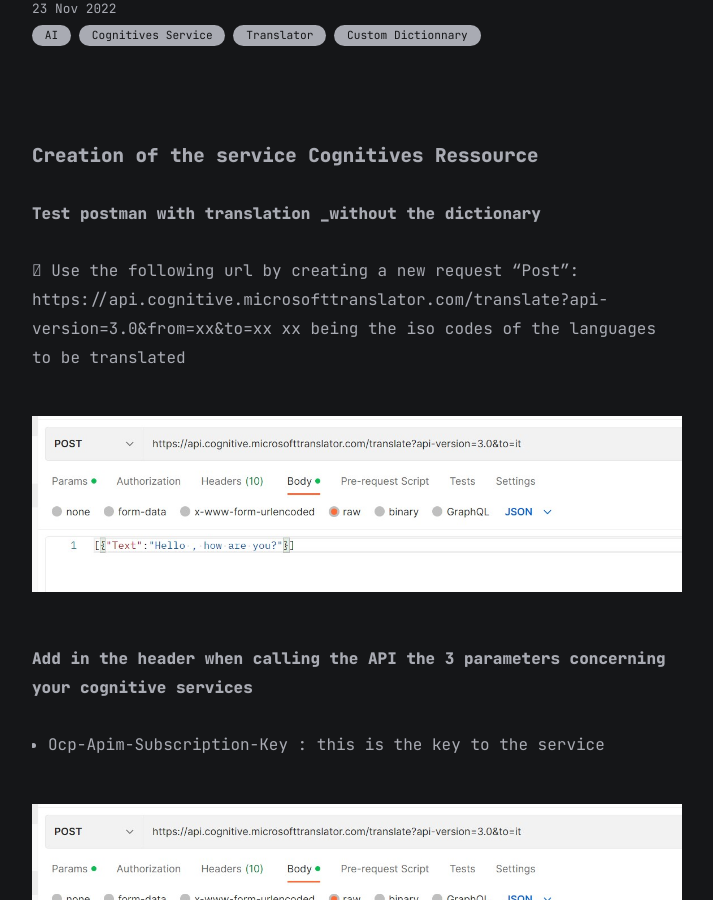
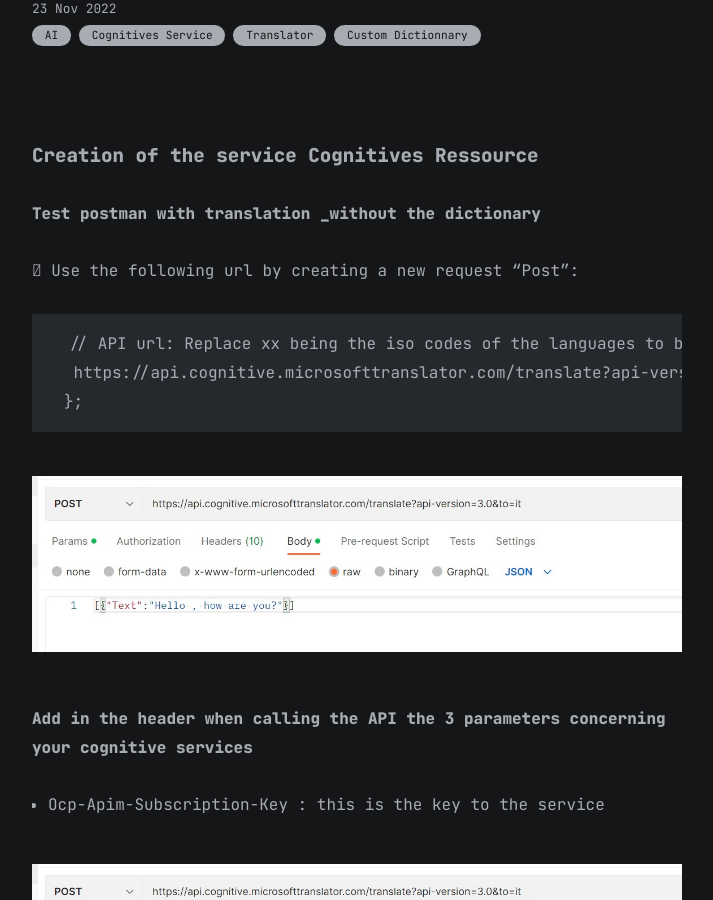
Before and after one commit to marc-hadjeje/marc-hadjeje.github.io, a Jekyll site: the page built from all_collections/_posts/2022-11-24-Azure Cognitive Services copy.md, in a window 1280 px wide and 900 px high, scrolled down 300 px. Shown: the whole window, without its empty margins (283-996 px from the left). Built offline with Jekyll 4.4.1, drawn with Linux system fonts in a browser that asks for light colours.

Commit message:
Update 2022-11-24-Azure Cognitive Services copy.md

````diff
--- a/all_collections/_posts/2022-11-24-Azure Cognitive Services copy.md
+++ b/all_collections/_posts/2022-11-24-Azure Cognitive Services copy.md
@@ -9,8 +9,13 @@ categories: [AI,Cognitives Service, Translator,Custom Dictionnary]
 
 ###### Test postman with translation _without the dictionary
 
-	Use the following url by creating a new request "Post":  https://api.cognitive.microsofttranslator.com/translate?api-version=3.0&from=xx&to=xx
-xx being the iso codes of the languages to be translated
+	Use the following url by creating a new request "Post":
+
+```api
+// API url: Replace xx being the iso codes of the languages to be translated
+ https://api.cognitive.microsofttranslator.com/translate?api-version=3.0&from=xx&to=xx
+};
+```
 
 ![Text translator](https://raw.githubusercontent.com/marc-hadjeje/marc-hadjeje.github.io/main/assets/images/text_translator.jpg)
 
@@ -54,19 +59,18 @@ example: filename_en.TXT
 
 	Train model with your dictionary document set , you will find kpis with the number for sentences ,   It can take a couple of time to train a new model.
 
-
+ ![Text translator](https://raw.githubusercontent.com/marc-hadjeje/marc-hadjeje.github.io/main/assets/images/text_translator.jpg)
 
 => Publish the model in the right region
 
-
-
-
-
+ ![Text translator](https://raw.githubusercontent.com/marc-hadjeje/marc-hadjeje.github.io/main/assets/images/text_translator.jpg)
 
 	Once you have published the model, you can call the api by adding the categoryid you find in the published model
 
 https://api.cognitive.microsofttranslator.com/translate?api-version=3.0&from=en&to=de&category=<category-Id>
 
+![Text translator](https://raw.githubusercontent.com/marc-hadjeje/marc-hadjeje.github.io/main/assets/images/text_translator.jpg)
+
 I replaced really by “tatata” in my dictionnary
 
 example :
````
